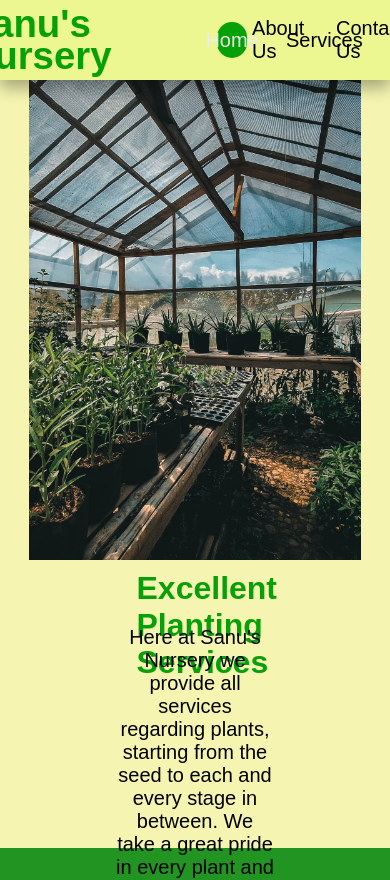
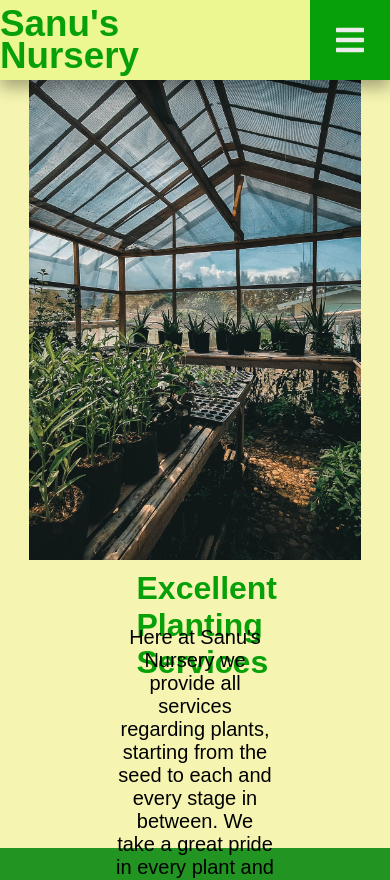
Before and after one commit to SanjeevMhn/Sanu-sNursery, a plain HTML site: page index.html in a window 390 px wide. Shown: the top 880 px of the page. Drawn offline with Linux system fonts and the light colour scheme; a web font is replaced by a local one.

Commit message:
Adding resposivness to nav

```diff
--- a/index.html
+++ b/index.html
@@ -24,6 +24,9 @@
             <h1 class="main-text">Sanu's Nursery</h1>
         </div>
         <nav class="main-nav">
+            <div class="hamburger">
+                <i class="fas fa-bars"></i>
+            </div>
             <ul class="nav-lists">
                 <li class="nav-items active">
                     <a href="#home" class="nav-link">Home</a>
--- a/styles/navigation.css
+++ b/styles/navigation.css
@@ -41,6 +41,18 @@ body{
     justify-content: flex-end;
     font-family: 'KoHo', 'arial', sans-serif;
 }
+.main-header .hamburger{
+    height: 100%;
+    width: 5rem;
+    background-color: rgb(8, 160, 8);
+    color: rgb(236,236,236);
+    display: flex;
+    align-items: center;
+    justify-content: center;
+    font-size: 2rem;
+    display: none;
+    cursor: pointer;
+}
 .main-header .nav-lists{
     display: flex;
     width: 70%;
@@ -82,3 +94,17 @@ body{
     right: 2rem;
     display: none;
 }
+
+@media (max-width: 414px) {
+    .main-header .company-logo{
+        width: 95%;
+        font-size: 1.15rem;
+    }
+    .main-header .nav-lists{
+        display: none;
+    }
+    .main-header .hamburger{
+        display: flex;
+    }
+
+}
```
